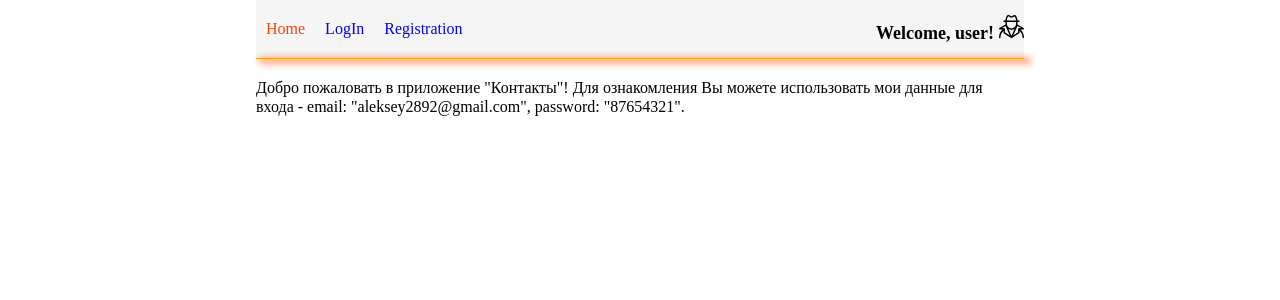
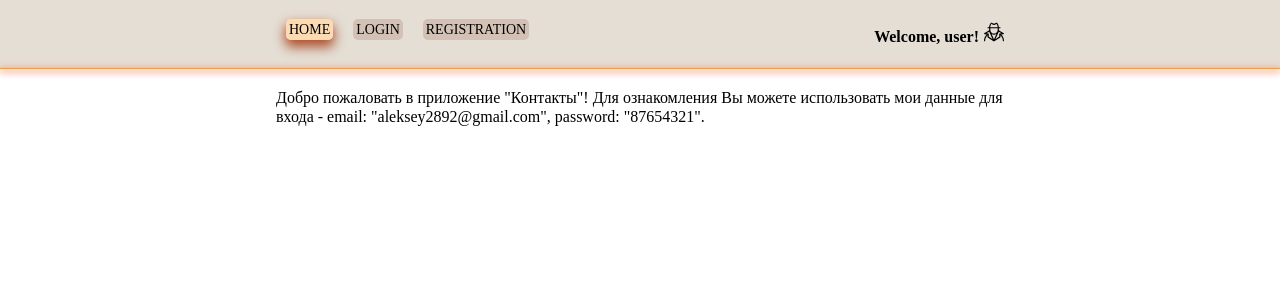
Before and after one commit to Aleksey2892/goit-react-hw-08-phonebook, a React (Create React App) app: page /home in a window 1280 px wide. Shown: the top 300 px of the page. Built offline with nearby package versions, Linux system fonts and the light colour scheme.

Commit message:
styles for header ready

```diff
--- a/package.json
+++ b/package.json
@@ -16,6 +16,7 @@
     "node-sass": "^4.14.1",
     "react": "^16.13.1",
     "react-dom": "^16.13.1",
+    "react-loader-spinner": "^3.1.14",
     "react-redux": "^7.2.1",
     "react-router-dom": "^5.2.0",
     "react-scripts": "3.4.3",
--- a/src/components/App.js
+++ b/src/components/App.js
@@ -4,10 +4,12 @@ import { BrowserRouter, Redirect, Switch } from 'react-router-dom';
 import { authOperations } from '../redux/auth';
 import routes from '../routes';
 import PropTypes from 'prop-types';
+import Spinner from './Spinner/Spinner';
 
 import { PublicRoute, PrivateRoute } from './CustomRoutes/';
+import { Layout, Header } from './Layouts';
+import Navigation from './Navigation/Navigation';
 
-import { Layout, Header } from './Layouts';
 const HomePage = lazy(() =>
   import('../views/HomePage' /* webpackChunkName: "home-page" */),
 );
@@ -19,9 +21,6 @@ const RegisterPage = lazy(() =>
 );
 const LoginPage = lazy(() =>
   import('../views/LoginPage' /* webpackChunkName: "login-page" */),
-);
-const Navigation = lazy(() =>
-  import('./Navigation/Navigation' /* webpackChunkName: "navigation-view" */),
 );
 const UserBar = lazy(() =>
   import('./UserBar/UserBar' /* webpackChunkName: "user-view" */),
@@ -39,13 +38,15 @@ class App extends React.Component {
   render() {
     return (
       <BrowserRouter>
-        <Suspense fallback={<div>Loading...</div>}>
+        <Suspense fallback={<Spinner />}>
+          <Header>
+            <Navigation />
+            <UserBar />
+          </Header>
+
+          {/* <Spinner /> */}
+
           <Layout>
-            <Header>
-              <Navigation />
-              <UserBar />
-            </Header>
-
             <Switch>
               <PublicRoute
                 path={routes.home}
--- a/src/components/Layouts/Header.module.scss
+++ b/src/components/Layouts/Header.module.scss
@@ -1,7 +1,7 @@
 .header {
   margin-bottom: 20px;
   padding-top: 10px;
-  background-color: rgb(245, 245, 245);
+  background-color: rgb(228, 222, 212);
 
   &::after {
     content: '';
@@ -9,13 +9,15 @@
     width: 100%;
     height: 1px;
     background-color: orange;
-    box-shadow: 5px 2px 7px 2px rgba(255, 68, 0, 0.664);
+    box-shadow: 0 2px 7px 1px rgba(255, 68, 0, 0.664);
   }
 }
 
 .headerIn {
+  max-width: 768px;
+  margin: 0 auto;
   display: flex;
   justify-content: space-between;
   flex-wrap: wrap;
-  padding-bottom: 10px;
+  padding: 0 20px 10px;
 }
--- a/src/components/Layouts/Layout.module.scss
+++ b/src/components/Layouts/Layout.module.scss
@@ -1,6 +1,5 @@
 .wrapper {
   max-width: 768px;
   margin: 0 auto;
-  padding: 0 20px, 20px;
-  // background-color: rgb(245, 245, 245);
+  padding: 0 20px;
 }
--- a/src/components/Navigation/Navigation.module.scss
+++ b/src/components/Navigation/Navigation.module.scss
@@ -1,11 +1,22 @@
 .nav {
-  padding: 10px;
+  padding: 10px 10px 20px;
 }
 
 .link {
+  padding: 3px;
+  text-transform: uppercase;
   text-decoration: none;
   margin-right: 20px;
-  color: blue;
+  color: black;
+  font-size: 14px;
+  background-color: rgb(212, 193, 182);
+  border-radius: 5px;
+  transition: all 250ms;
+
+  &:hover {
+    color: palevioletred;
+    background-color: rgb(236, 204, 164);
+  }
 
   &:last-child {
     margin-right: 0;
@@ -13,5 +24,10 @@
 }
 
 .activeLink {
-  color: orangered;
+  padding: 3px;
+  color: rgb(0, 0, 0);
+  border-radius: 5px;
+  background-color: rgb(252, 218, 178);
+  box-shadow: 0 6px 12px 1px rgb(175, 78, 43);
+  translate: 250ms all;
 }
--- /dev/null
+++ b/src/components/Spinner/Spinner.js
@@ -0,0 +1,18 @@
+import React from 'react';
+import Loader from 'react-loader-spinner';
+import 'react-loader-spinner/dist/loader/css/react-spinner-loader.css';
+import s from './Spinner.module.scss';
+
+export default function Spinner() {
+  return (
+    <div className={s.spinner}>
+      <Loader
+        type="ThreeDots"
+        color="#ff4500"
+        height={100}
+        width={100}
+        timeout={0}
+      />
+    </div>
+  );
+}
--- /dev/null
+++ b/src/components/Spinner/Spinner.module.scss
@@ -0,0 +1,8 @@
+.spinner {
+  position: fixed;
+  top: 50%;
+  left: 50%;
+  transform: translate(-50%, -50%);
+  display: flex;
+  justify-content: center;
+}
--- a/src/components/UserBar/UserBar.js
+++ b/src/components/UserBar/UserBar.js
@@ -6,6 +6,7 @@ import spyIcon from '../../icons/spy.svg';
 import s from './UserBar.module.scss';
 
 import Avatar from '@material-ui/core/Avatar';
+import Button from '@material-ui/core/Button';
 import { makeStyles } from '@material-ui/core/styles';
 
 const useStyles = makeStyles({
@@ -26,9 +27,15 @@ const UserBar = ({ isLoginEmail, onLogout }) => {
             {sliceEmail(isLoginEmail)}
           </Avatar>
           <h2 className={s.userEmail}>{isLoginEmail}</h2>
-          <button type="button" onClick={onLogout}>
+          <Button
+            type="button"
+            variant="outlined"
+            color="secondary"
+            size="small"
+            onClick={onLogout}
+          >
             Logout
-          </button>
+          </Button>
         </>
       )}
 
--- a/src/components/UserBar/UserBar.module.scss
+++ b/src/components/UserBar/UserBar.module.scss
@@ -6,12 +6,12 @@
 }
 
 .welcome {
-  font-size: 18px;
+  font-size: 16px;
 }
 
 .userIcon {
   padding-left: 5px;
-  width: 30px;
+  width: 25px;
 }
 
 .userEmail {
```
Also changed, not shown: 1 other file (tests, documents, lock files or other folders).
